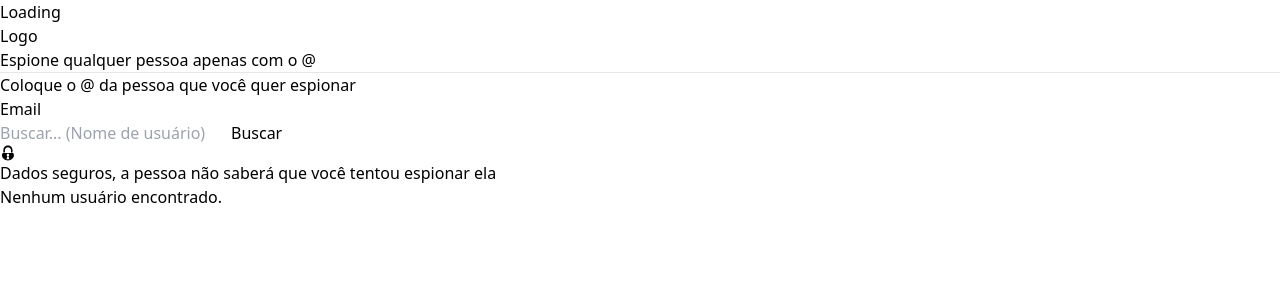
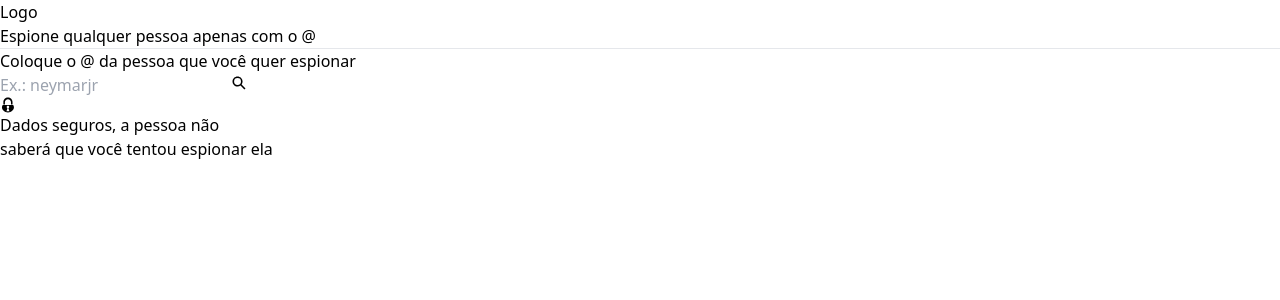
Before and after one commit to PedroPaulo-Git/ApiInstagram, a Next.js app: page / in a window 1280 px wide. Shown: the top 300 px of the page. Built offline with nearby package versions, Linux system fonts and the light colour scheme.

Commit message:
switch to show once a user | design

```diff
--- a/next.config.ts
+++ b/next.config.ts
@@ -1,7 +1,11 @@
 /** @type {import('next').NextConfig} */
 const nextConfig = {
   images: {
-    domains: ['scontent-ber1-1.cdninstagram.com'],
+    domains: [
+      'scontent-ber1-1.cdninstagram.com',
+      'scontent-waw2-2.cdninstagram.com', // Adicione este domínio
+    ],
+
   },
 };
 
--- a/src/app/page.tsx
+++ b/src/app/page.tsx
@@ -2,6 +2,7 @@
 import Image from "next/image";
 import { useState } from "react";
 import { GiPadlock } from "react-icons/gi";
+import { IoSearchSharp } from "react-icons/io5";
 
 interface InstagramUser {
   id: string;
@@ -12,10 +13,14 @@ interface InstagramUser {
 
 export default function Home() {
   const [search, setSearch] = useState("");
-  const [users, setUsers] = useState<InstagramUser[]>([]);
+  const [firstUser, setFirstUser] = useState<InstagramUser | null>(null);
+  const [loading, setLoading] = useState(false);
 
   const handleSearch = async () => {
     if (!search) return;
+
+    setLoading(true);
+    setFirstUser(null); // Resetando o estado ao iniciar a busca
 
     try {
       const response = await fetch(
@@ -23,132 +28,102 @@ export default function Home() {
         {
           method: "GET",
           headers: {
-            "x-rapidapi-key":
-              "e9b32b11efmsh61c3992491c9be9p1319a0jsn3179f3d855a3",
+            "x-rapidapi-key": "e9b32b11efmsh61c3992491c9be9p1319a0jsn3179f3d855a3",
             "x-rapidapi-host": "instagram-scraper-api2.p.rapidapi.com",
           },
         }
       );
 
       const data = await response.json();
-      console.log("Dados recebidos:", data);
-      console.log("id do primeiro user", data.data.users[0].id);
 
-      if (data.data.users[0].id) {
-        setUsers(
-          data.data.users.map((user: any) => ({
+      if (data.data.users.length > 0) {
+        const user = data.data.users[0]; // Pegando apenas o primeiro usuário
+        setFirstUser({
           id: user.id,
           username: user.username,
           full_name: user.full_name,
           profile_pic_url: user.profile_pic_url,
-          }))
-        );
-
-        console.log(users);
-      } else {
-        setUsers([]);
+        });
       }
     } catch (error) {
       console.error("Erro ao buscar dados:", error);
-      setUsers([]);
+    } finally {
+      setLoading(false);
     }
   };
 
   return (
-    <div className="flex flex-col items-center justify-center h-screen">
-      {/*
-  Heads up! 👋
+    <div className="flex flex-col items-center justify-center h-screen bg-[#171531]">
+      <div className="mx-auto max-w-screen-xl px-8 py-16 sm:px-6 lg:px-8">
+        <div className="mx-auto max-w-xs sm:max-w-xs lg:max-w-md ">
+          <h1 className="text-center text-2xl font-bold text-cyan-400 sm:text-3xl">
+            Logo
+          </h1>
 
-  Plugins:
-    - @tailwindcss/forms
-*/}
+          {!firstUser ? (
+            <div className="mt-6 space-y-8 p-6 rounded-lg shadow-lg sm:p-6 lg:px-20 lg:py-20 bg-[#232048]">
+              <h1 className="text-center text-2xl font-semibold text-white sm:text-3xl">
+                Espione <span className="text-blue-500">qualquer pessoa</span>{" "}
+                apenas com o <span className="font-bold">@</span>
+              </h1>
 
-<div className="mx-auto max-w-screen-xl px-4 py-16 sm:px-6 lg:px-8">
-  <div className="mx-auto max-w-lg">
-  <div>
-  <span id="ProgressLabel" className="sr-only">Loading</span>
-  <div
-    role="progressbar"
-    aria-labelledby="ProgressLabel"
-    aria-valuenow={25}
-    className="block rounded-full bg-gray-200"
-    style={{ width: '100%' }}
-  >
-    <div className="block h-3 rounded-full bg-indigo-600" style={{ width: '25%' }}></div>
-  </div>
-</div>
-
-    <h1 className="text-center text-2xl font-bold text-indigo-600 sm:text-3xl">Logo</h1>
-
-
-
-    <form action="#" className="mt-6 mb-0 space-y-4 rounded-lg p-4 shadow-lg sm:p-6 lg:p-8">
-    <h1 className="text-center text-2xl font-bold text-indigo-600 sm:text-3xl">   Espione qualquer
-pessoa apenas
-com o @</h1>
               <hr />
 
-      <p className="text-center text-lg font-medium">Coloque o @ da pessoa que você quer espionar</p>
+              <p className="text-center text-lg font-medium text-white ">
+                Coloque o <span className="text-cyan-400">@ </span>da pessoa que você quer espionar
+              </p>
 
               <div>
-        <label htmlFor="email" className="sr-only">Email</label>
-
-        <div className="relative">
+                <div className="relative mb-5">
                   <input
                     type="search"
-          placeholder="Buscar... (Nome de usuário)"
-          className="w-full p-2 outline-none text-black"
+                    placeholder="Ex.: neymarjr"
+                    className="rounded-xl w-full p-3 outline-none text-white bg-[#232048] border border-cyan-400"
                     value={search}
                     onChange={(e) => setSearch(e.target.value)}
                   />
 
-          <span className="absolute inset-y-0 end-0 grid place-content-center px-4">
+                  <span className="absolute inset-y-0 end-0 grid place-content-center px-3">
                     <button
-          className="bg-blue-500 text-white px-4 py-2 hover:bg-blue-600"
+                      className="rounded-lg bg-cyan-400 text-black px-4 py-2 hover:bg-cyan-400"
                       onClick={handleSearch}
+                      disabled={loading}
                     >
-          Buscar
+                      {loading ? "Buscando..." : <IoSearchSharp />}
                     </button>
                   </span>
                 </div>
               </div>
 
-
-      <p className="text-center text-sm text-gray-500">
-      <GiPadlock />
-      Dados seguros, a pessoa não saberá que você tentou espionar ela
-      </p>
-    </form>
+              <span className="text-center text-sm text-gray-500 relative ">
+                <GiPadlock className=" text-cyan-400 text-2xl mt-4 absolute " />
+                <span className="flex flex-col">
+                  <p className="mt-1 text-base">Dados seguros, a pessoa não</p>
+                  <p>saberá que você tentou espionar ela</p>
+                </span>
+              </span>
             </div>
+          ) : (
+            <div className="flex flex-col items-center p-6 rounded-lg shadow-lg bg-[#232048]">
+              <h2 className="text-white text-xl font-semibold">Resultado:</h2>
+              <Image
+                src={firstUser.profile_pic_url}
+                alt={firstUser.username}
+                width={120}
+                height={120}
+                className="rounded-full my-4"
+              />
+              <p className="text-white text-lg font-medium">{firstUser.full_name}</p>
+              <p className="text-gray-400">@{firstUser.username}</p>
+              <button
+                className="mt-4 bg-cyan-400 text-black px-4 py-2 rounded-lg hover:bg-cyan-300"
+                onClick={() => setFirstUser(null)}
+              >
+                Nova Busca
+              </button>
             </div>
-      <div className="flex items-center border border-gray-300 rounded-lg overflow-hidden w-full max-w-md">
-
+          )}
         </div>
-      <div className="mt-4 w-full max-w-md">
-        {users.length > 0 ? (
-          users.map((user) => (
-            <div
-              key={user.id}
-              className="flex items-center p-2 border-b border-gray-200"
-            >
-             <Image
-        src={user.profile_pic_url}
-        alt={user.username}
-        width={48}
-        height={48}
-        className="rounded-full mr-3"
-      />
-               <div>
-                <p className="font-semibold">{user.full_name}</p>
-                <p className="text-gray-500">@{user.username}</p>
-              </div>
-            </div>
-          ))
-        ) : (
-          <p className="text-gray-500 text-center mt-4">
-            Nenhum usuário encontrado.
-          </p>
-        )}
       </div>
     </div>
   );
```
Lines whose indentation alone changed are shown as unchanged.
